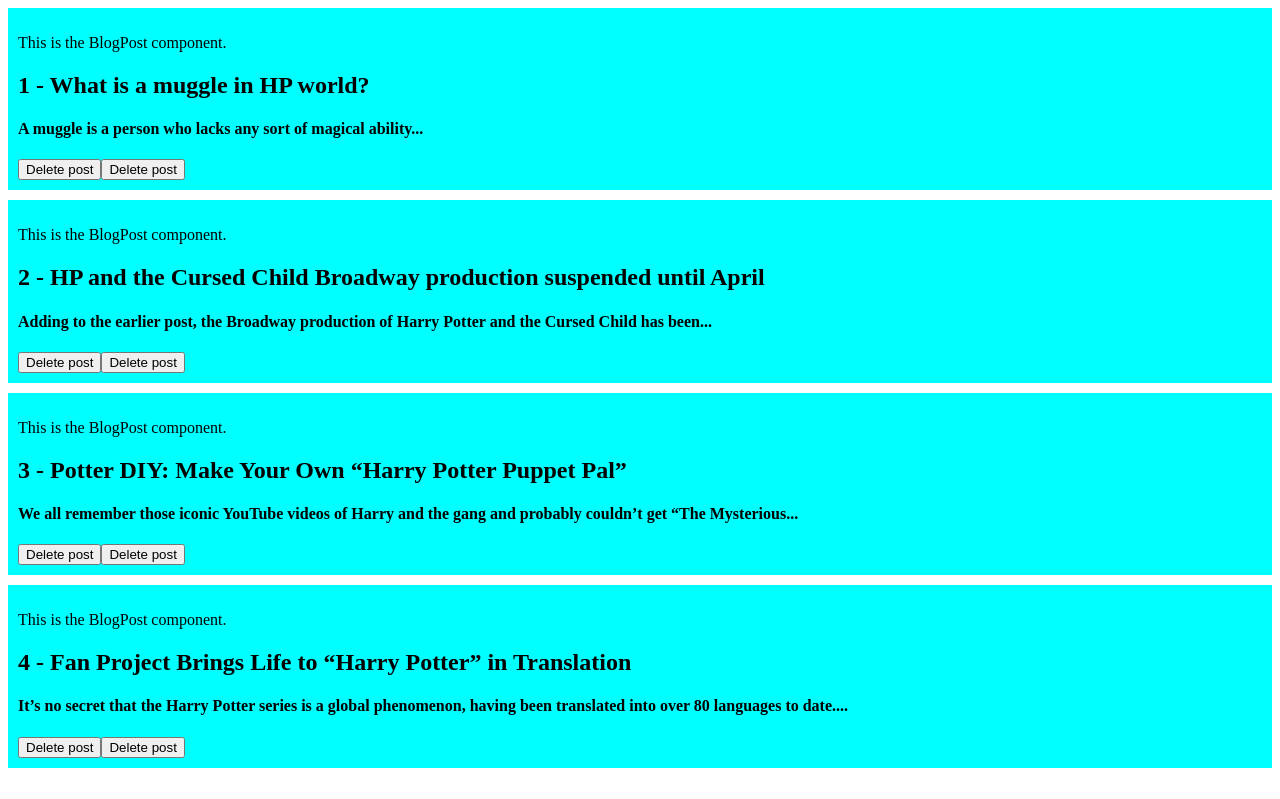
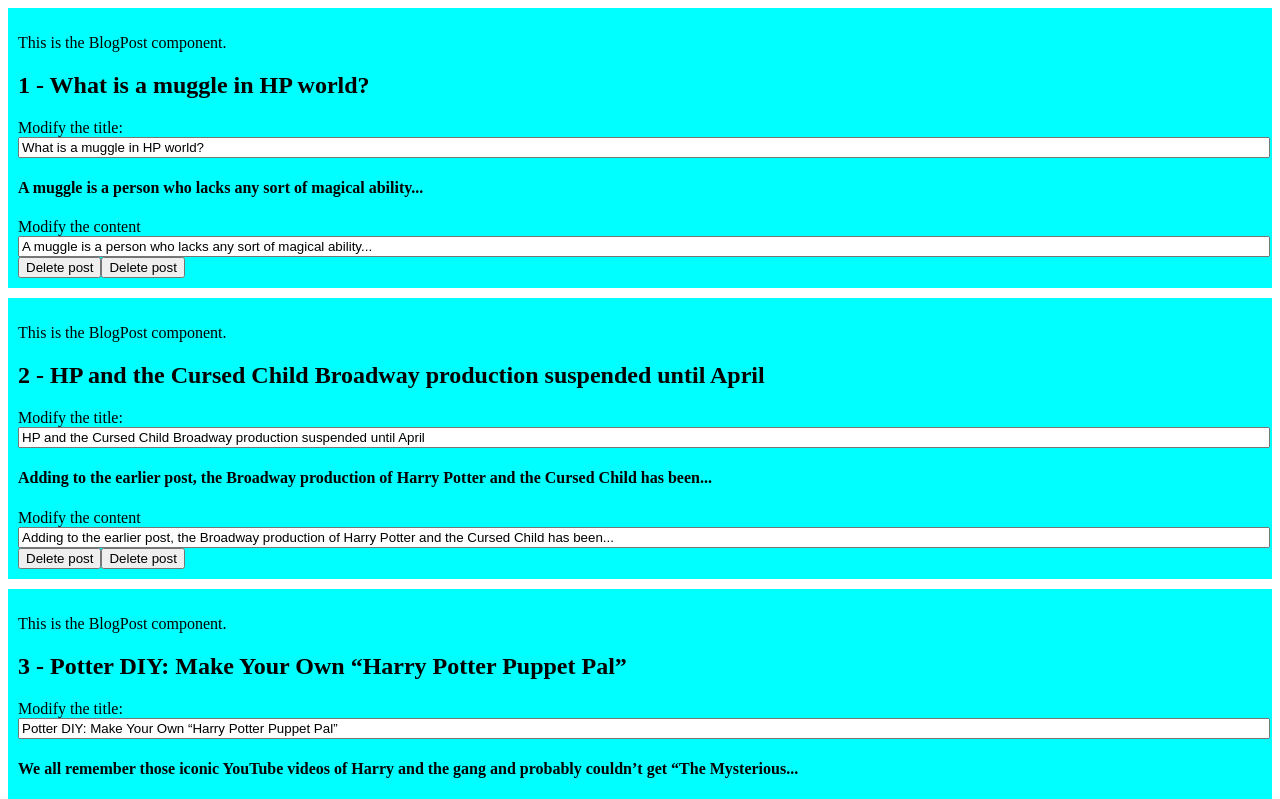
Before and after one commit to NikolaKoltin/vueCodeAlongNikolaKoltin, a Vue app: page / in a window 1280 px wide. Shown: the top 799 px of the page. Built offline with nearby package versions, Linux system fonts and the light colour scheme.

Commit message:
Component v-model for a two-way data binding

```diff
--- a/src/App.vue
+++ b/src/App.vue
@@ -2,7 +2,9 @@
   <BlogPost
     v-for="post in posts"
     :key="post.id"
-    v-bind="post"
+    :id="post.id"
+    v-model:blogPostTitle="post.blogPostTitle"
+    v-model:blogPostContent="post.blogPostContent"
     @delete-blog-post="processDeletion"
   ></BlogPost>
 </template>
--- a/src/BlogPost.vue
+++ b/src/BlogPost.vue
@@ -4,7 +4,14 @@
       {{ message }}
     </p>
     <h2>{{ id }} - {{ blogPostTitle }}</h2>
+    <div>
+      Modify the title:
+      <input type="text" v-model="blogPostTitle">
+    </div>
     <h4>{{ blogPostContent }}</h4>
+    <div>
+      Modify the content<input type="text" v-model = "blogPostContent">
+    </div>
     <button @click="$emit('delete-blog-post', id)">Delete post</button>
     <button @click="emitDeletePostEvent(id)">Delete post</button>
   </div>
@@ -14,12 +21,16 @@
 import { ref } from 'vue'
 
 let message = ref('This is the BlogPost component.')
-defineProps(['id', 'blogPostTitle', 'blogPostContent'])
+defineProps(['id'])
 
 const emit = defineEmits(['delete-blog-post'])
 function emitDeletePostEvent(id) {
   emit('delete-blog-post', id)
 }
+
+let blogPostTitle = defineModel('blogPostTitle') //blogPostContent is a ref object
+let blogPostContent = defineModel('blogPostContent')
+
 </script>
 
 <style scoped>
@@ -28,4 +39,8 @@
   padding: 10px;
   margin-bottom: 10px;
 }
+
+input{
+  width: 100%;
+}
 </style>
```
